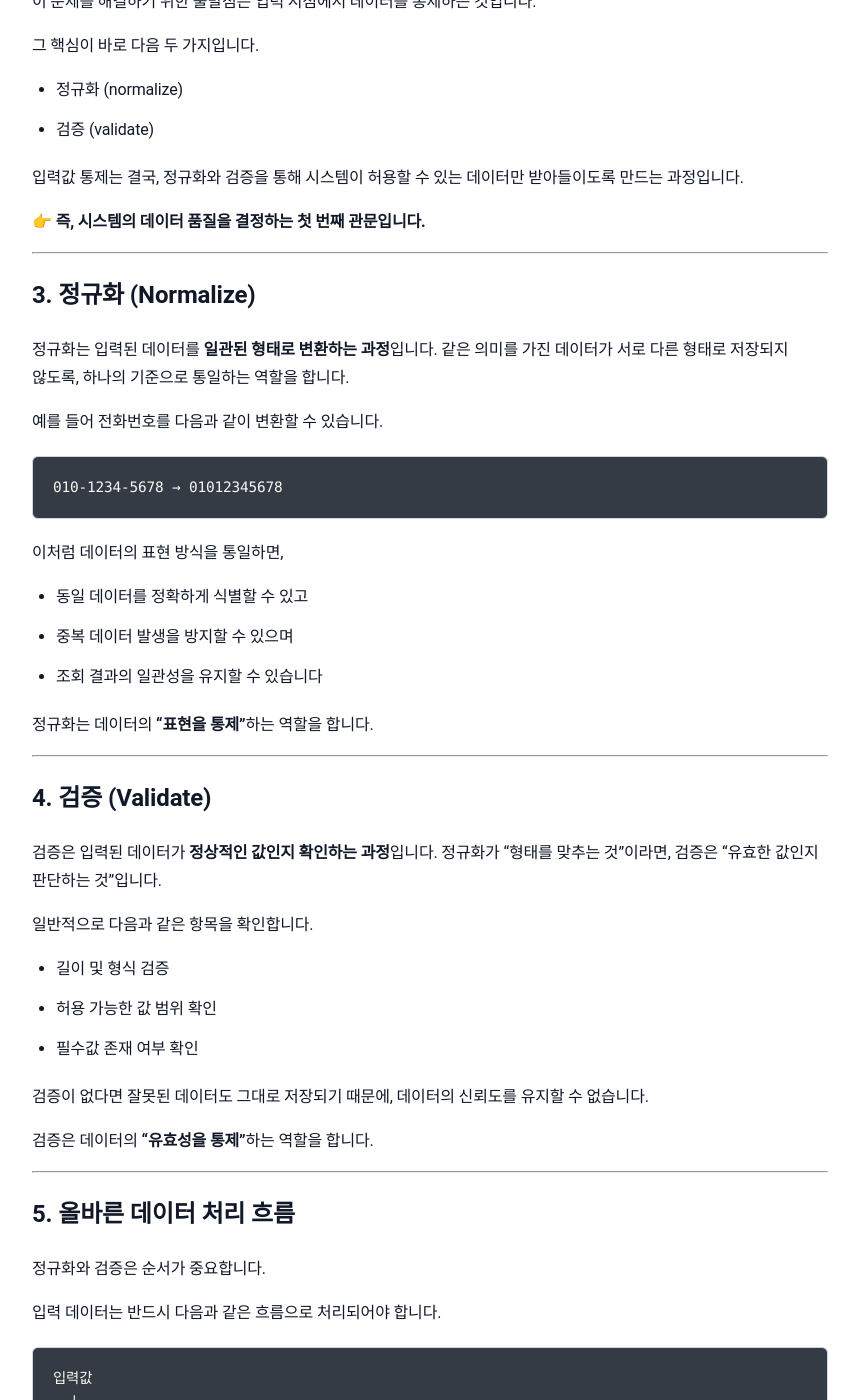
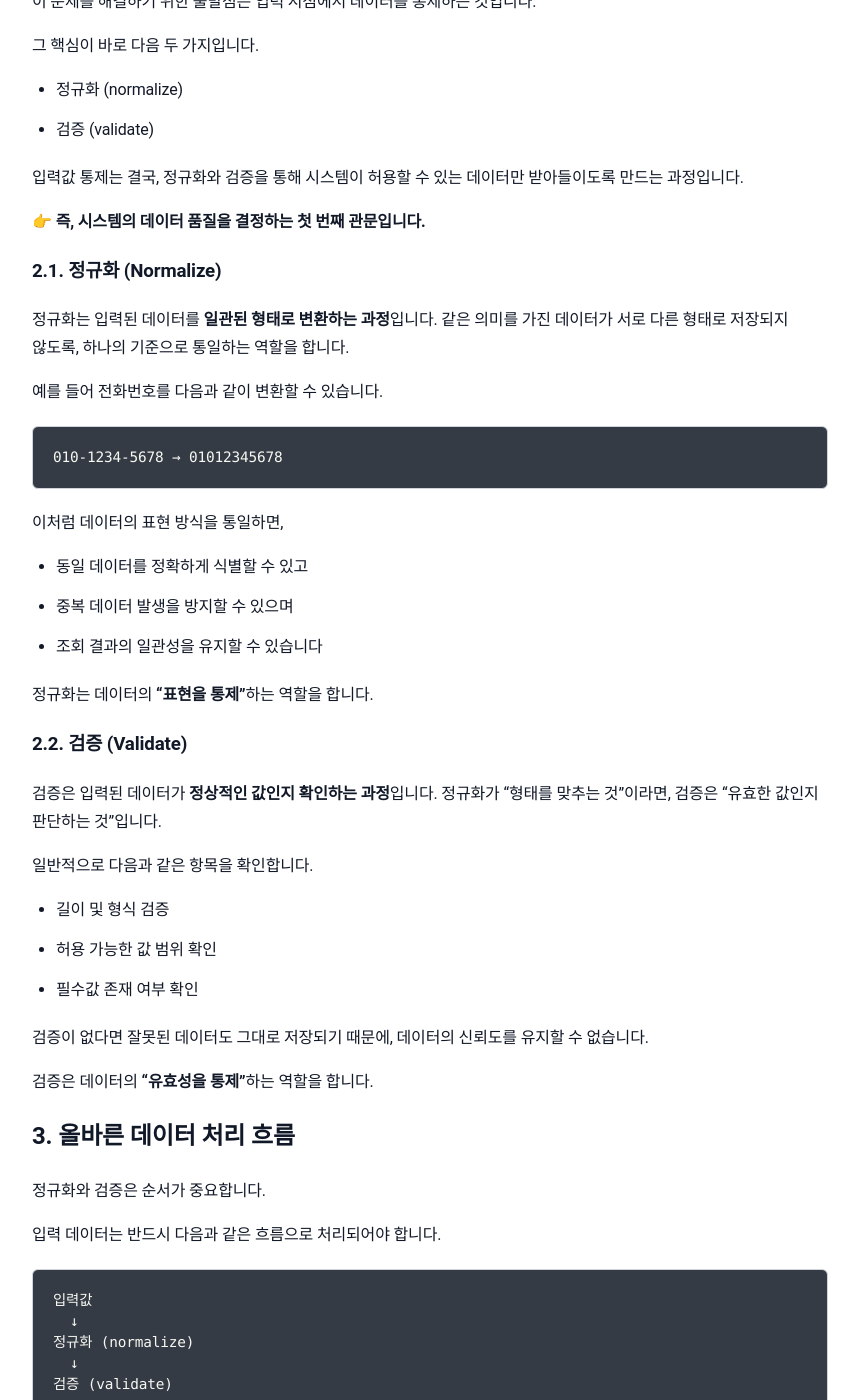
Before and after one commit to sanghoon-lee/sanghoon-lee.github.io, a Jekyll site: the page built from _posts/2026-03-22-normalize.md, in a window 1280 px wide and 1400 px high, scrolled down 2219 px. Shown: the whole window, without its empty margins (210-1069 px from the left). Built offline with Jekyll 4.4.1, drawn with Linux system fonts in a browser that asks for light colours; nearby versions of some CDN libraries; comment, search, counter and statistics services are not loaded; some of the changed text lies outside the part shown.

```diff
--- a/_posts/2026-03-22-normalize.md
+++ b/_posts/2026-03-22-normalize.md
@@ -97,9 +97,7 @@ categories: 개념정리
 
 👉 **즉, 시스템의 데이터 품질을 결정하는 첫 번째 관문입니다.**
 
----
-
-## 3. 정규화 (Normalize)
+### 2.1. 정규화 (Normalize)
 
 정규화는 입력된 데이터를 **일관된 형태로 변환하는 과정**입니다. 같은 의미를 가진 데이터가 서로 다른 형태로 저장되지 않도록,
 하나의 기준으로 통일하는 역할을 합니다.
@@ -118,9 +116,7 @@ categories: 개념정리
 
 정규화는 데이터의 **“표현을 통제”**하는 역할을 합니다.
 
----
-
-## 4. 검증 (Validate)
+### 2.2. 검증 (Validate)
 
 검증은 입력된 데이터가 **정상적인 값인지 확인하는 과정**입니다. 정규화가 “형태를 맞추는 것”이라면,
 검증은 “유효한 값인지 판단하는 것”입니다.
@@ -136,9 +132,7 @@ categories: 개념정리
 
 검증은 데이터의 **“유효성을 통제”**하는 역할을 합니다.
 
----
-
-## 5. 올바른 데이터 처리 흐름
+## 3. 올바른 데이터 처리 흐름
 
 정규화와 검증은 순서가 중요합니다.
 
```
Also changed, not shown: other parts of _posts/2026-03-22-normalize.md (+1 -5 lines).
